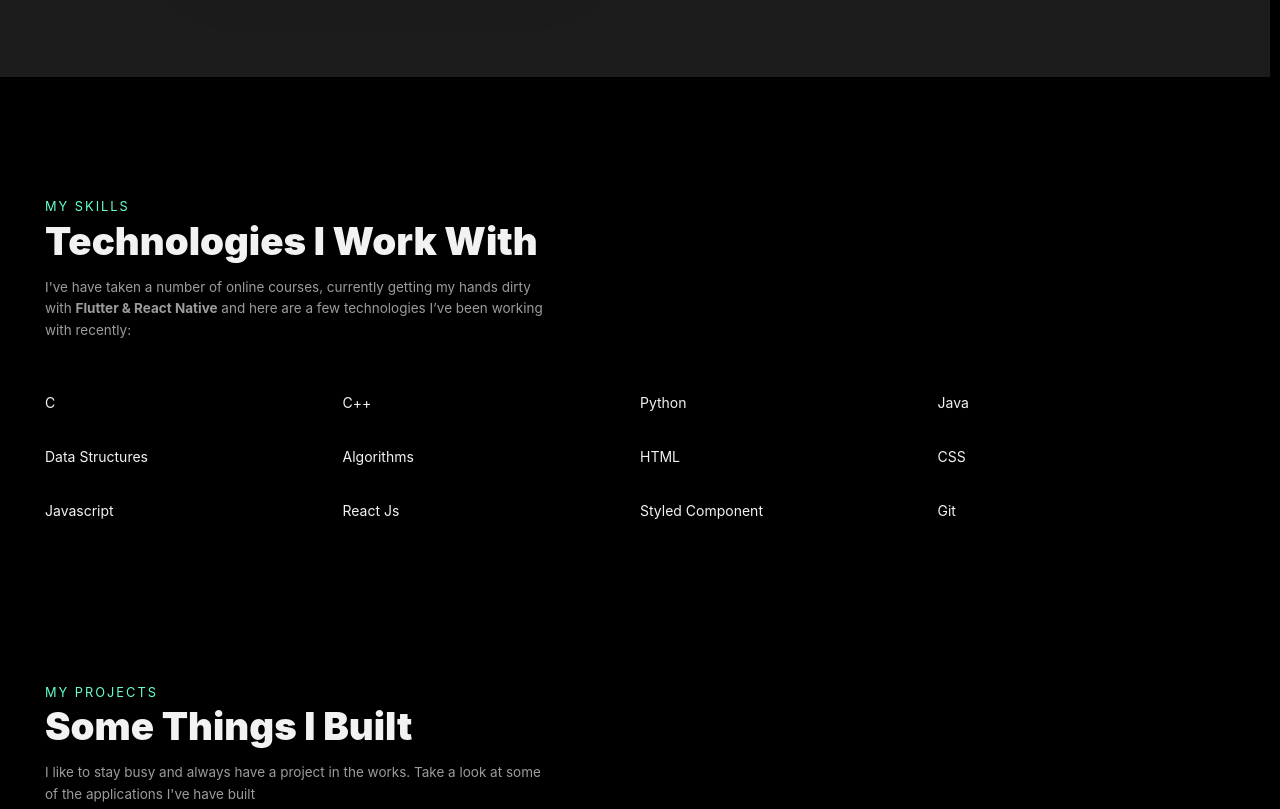
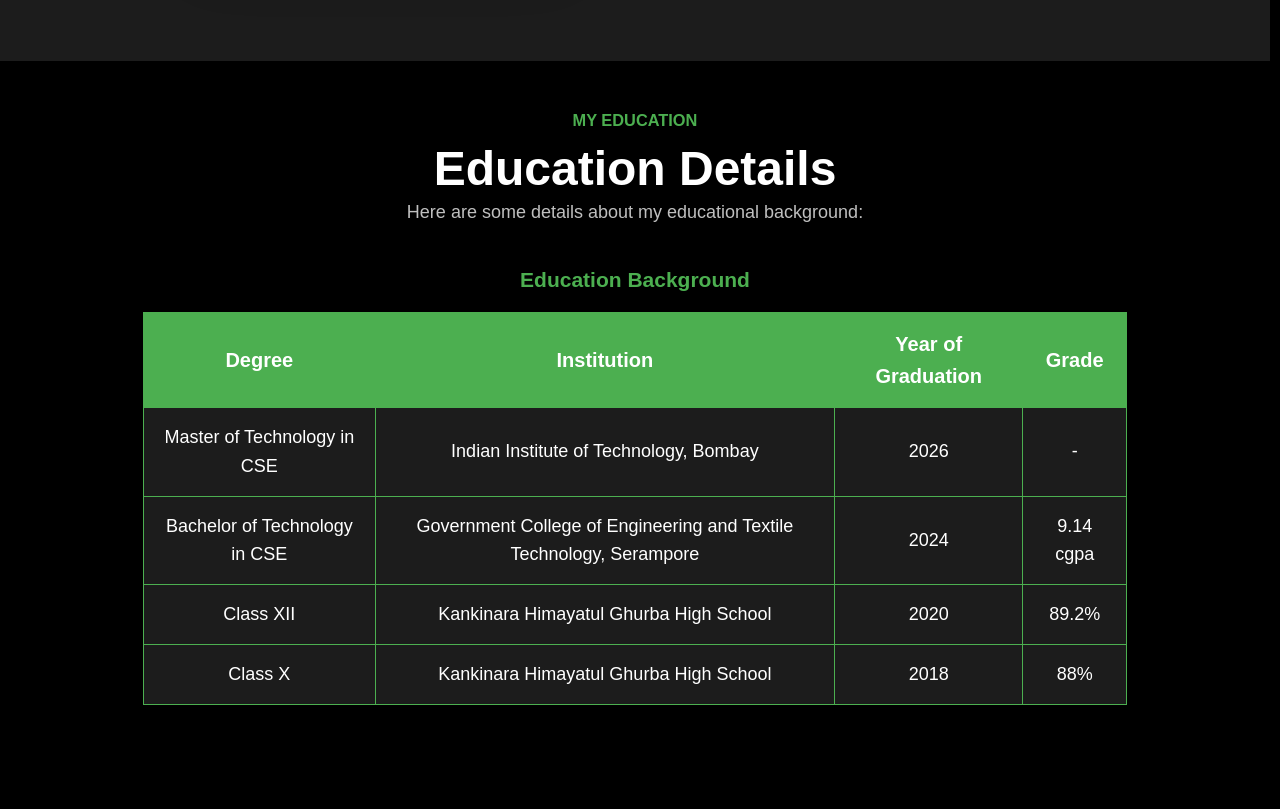
Before and after one commit to affancoder/farhanportfolio, a plain HTML site: page index.html in a window 1280 px wide. Shown: the part 1051-1860 px from the top of the page. Drawn offline with nearby package versions, Linux system fonts and the light colour scheme.

Commit message:
Add files via upload

```diff
--- a/index.html
+++ b/index.html
@@ -63,6 +63,13 @@
 
         <ul class="social-nav">
           <li>
+            <a href="https://www.instagram.com/farhan.j.26/" rel="noreferrer" target="_blank" aria-label="link to instagram profile">
+              <svg xmlns="http://www.w3.org/2000/svg" width="18" height="18" viewBox="0 0 24 24" style="fill: currentColor">
+                <path d="M12 2.2c3.05 0 3.42.012 4.62.067 1.16.054 1.795.245 2.21.407a4.89 4.89 0 0 1 1.71 1.14 4.89 4.89 0 0 1 1.14 1.71c.162.415.353 1.05.407 2.21.055 1.2.067 1.57.067 4.62s-.012 3.42-.067 4.62c-.054 1.16-.245 1.795-.407 2.21a4.89 4.89 0 0 1-1.14 1.71 4.89 4.89 0 0 1-1.71 1.14c-.415.162-1.05.353-2.21.407-1.2.055-1.57.067-4.62.067s-3.42-.012-4.62-.067c-1.16-.054-1.795-.245-2.21-.407a4.89 4.89 0 0 1-1.71-1.14 4.89 4.89 0 0 1-1.14-1.71c-.162-.415-.353-1.05-.407-2.21C2.213 15.42 2.2 15.05 2.2 12s.012-3.42.067-4.62c.054-1.16.245-1.795.407-2.21A4.89 4.89 0 0 1 3.813 3.46a4.89 4.89 0 0 1 1.71-1.14c.415-.162 1.05-.353 2.21-.407C8.58 2.213 8.95 2.2 12 2.2m0-2.2C8.67 0 8.26.012 7.02.068 5.77.125 4.65.32 3.72.7a6.89 6.89 0 0 0-2.51 1.64 6.89 6.89 0 0 0-1.64 2.51c-.38.93-.575 2.05-.632 3.3C.013 8.26 0 8.67 0 12c0 3.33.012 3.74.068 4.98.057 1.25.252 2.37.632 3.3a6.89 6.89 0 0 0 1.64 2.51 6.89 6.89 0 0 0 2.51 1.64c.93.38 2.05.575 3.3.632C8.26 23.988 8.67 24 12 24s3.74-.012 4.98-.068c1.25-.057 2.37-.252 3.3-.632a6.89 6.89 0 0 0 2.51-1.64 6.89 6.89 0 0 0 1.64-2.51c.38-.93.575-2.05.632-3.3.057-1.24.068-1.65.068-4.98s-.012-3.74-.068-4.98c-.057-1.25-.252-2.37-.632-3.3a6.89 6.89 0 0 0-1.64-2.51A6.89 6.89 0 0 0 20.02.7c-.93-.38-2.05-.575-3.3-.632C15.74.013 15.33 0 12 0zm0 5.838a6.162 6.162 0 1 0 0 12.324 6.162 6.162 0 0 0 0-12.324zm0 10.143a3.982 3.982 0 1 1 0-7.963 3.982 3.982 0 0 1 0 7.963zm6.406-11.846a1.44 1.44 0 1 1 0-2.881 1.44 1.44 0 0 1 0 2.881z"></path>
+              </svg>
+            </a>
+          </li>
+          <li>
             <a href="https://x.com/farru2610" rel="noreferrer" target="_blank" aria-label="link to twitter profile">
               <svg xmlns="http://www.w3.org/2000/svg" width="18" height="18" viewBox="0 0 24 24" style="fill: currentColor">
                 <path d="M19.633 7.997c.013.175.013.349.013.523 0 5.325-4.053 11.461-11.46 11.461-2.282 0-4.402-.661-6.186-1.809.324.037.636.05.973.05a8.07 8.07 0 0 0 5.001-1.721 4.036 4.036 0 0 1-3.767-2.793c.249.037.499.062.761.062.361 0 .724-.05 1.061-.137a4.027 4.027 0 0 1-3.23-3.953v-.05c.537.299 1.16.486 1.82.511a4.022 4.022 0 0 1-1.796-3.354c0-.748.199-1.434.548-2.032a11.457 11.457 0 0 0 8.306 4.215c-.062-.3-.1-.611-.1-.923a4.026 4.026 0 0 1 4.028-4.028c1.16 0 2.207.486 2.943 1.272a7.957 7.957 0 0 0 2.556-.973 4.02 4.02 0 0 1-1.771 2.22 8.073 8.073 0 0 0 2.319-.624 8.645 8.645 0 0 1-2.019 2.083z"></path>
@@ -79,6 +86,13 @@
           <li>
             <a href="https://github.com/farru2610" rel="noreferrer" target="_blank" aria-label="link to github account"><svg xmlns="http://www.w3.org/2000/svg" width="18" height="18" viewBox="0 0 24 24" style="fill: currentColor">
                 <path fill-rule="evenodd" clip-rule="evenodd" d="M12.026 2c-5.509 0-9.974 4.465-9.974 9.974 0 4.406 2.857 8.145 6.821 9.465.499.09.679-.217.679-.481 0-.237-.008-.865-.011-1.696-2.775.602-3.361-1.338-3.361-1.338-.452-1.152-1.107-1.459-1.107-1.459-.905-.619.069-.605.069-.605 1.002.07 1.527 1.028 1.527 1.028.89 1.524 2.336 1.084 2.902.829.091-.645.351-1.085.635-1.334-2.214-.251-4.542-1.107-4.542-4.93 0-1.087.389-1.979 1.024-2.675-.101-.253-.446-1.268.099-2.64 0 0 .837-.269 2.742 1.021a9.582 9.582 0 0 1 2.496-.336 9.554 9.554 0 0 1 2.496.336c1.906-1.291 2.742-1.021 2.742-1.021.545 1.372.203 2.387.099 2.64.64.696 1.024 1.587 1.024 2.675 0 3.833-2.33 4.675-4.552 4.922.355.308.675.916.675 1.846 0 1.334-.012 2.41-.012 2.737 0 .267.178.577.687.479C19.146 20.115 22 16.379 22 11.974 22 6.465 17.535 2 12.026 2z"></path>
+              </svg>
+            </a>
+          </li>
+          <li>
+            <a href="https://www.facebook.com/farhan.j.26" rel="noreferrer" target="_blank" aria-label="link to facebook profile">
+              <svg xmlns="http://www.w3.org/2000/svg" width="18" height="18" viewBox="0 0 24 24" style="fill: currentColor">
+                <path d="M22.675 0H1.325C.594 0 0 .594 0 1.326v21.348C0 23.406.594 24 1.325 24h11.495v-9.294H9.691v-3.622h3.129V8.413c0-3.1 1.894-4.788 4.659-4.788 1.325 0 2.463.099 2.796.143v3.24h-1.918c-1.504 0-1.796.715-1.796 1.763v2.312h3.591l-.467 3.622h-3.124V24h6.126C23.406 24 24 23.406 24 22.674V1.326C24 .594 23.406 0 22.675 0z"></path>
               </svg>
             </a>
           </li>
@@ -152,6 +166,46 @@
         </article>
       </div>
     </section>
+
+    <section class="education">
+      <h3>MY EDUCATION</h3>
+      <h1>Education Details</h1>
+      <p>Here are some details about my educational background:</p>
+
+      <h2>Education Background</h2>
+      <table>
+        <tr>
+          <th>Degree</th>
+          <th>Institution</th>
+          <th>Year of Graduation</th>
+          <th>Grade</th>
+        </tr>
+        <tr>
+          <td>Master of Technology in CSE</td>
+          <td>Indian Institute of Technology, Bombay</td>
+          <td>2026</td>
+          <td>-</td>
+        </tr>
+        <tr>
+          <td>Bachelor of Technology in CSE</td>
+          <td>Government College of Engineering and Textile Technology, Serampore</td>
+          <td>2024</td>
+          <td>9.14 cgpa</td>
+        </tr>
+        <tr>
+          <td>Class XII</td>
+          <td>Kankinara Himayatul Ghurba High School</td>
+          <td>2020</td>
+          <td>89.2%</td>
+        </tr>
+        <tr>
+          <td>Class X</td>
+          <td>Kankinara Himayatul Ghurba High School</td>
+          <td>2018</td>
+          <td>88%</td>
+        </tr>
+      </table>
+  </section>
 
     <!-- my skills -->
     <section class="my-skills" id="skills" data-aos="fade-up">
@@ -419,10 +473,19 @@
       <div>
         <ul>
           <li>
-            <a href="https://github.com/farru2610" rel="noreferrer" target="_blank" class="hover-effect">github</a>
+            <a href="https://www.instagram.com/farhan.j.26/" rel="noreferrer" target="_blank" class="hover-effect">Instagram</a>
           </li>
           <li>
-            <a href="https://x.com/farru2610" rel="noreferrer" target="_blank" class="hover-effect">twitter</a>
+            <a href="https://www.facebook.com/farhan.j.26" rel="noreferrer" target="_blank" class="hover-effect">Facebook</a>
+          </li>
+          <li>
+            <a href="https://github.com/farru2610" rel="noreferrer" target="_blank" class="hover-effect">Github</a>
+          </li>
+          <li>
+            <a href="https://x.com/farru2610" rel="noreferrer" target="_blank" class="hover-effect">Twitter</a>
+          </li>
+          <li>
+            <a href="https://www.linkedin.com/in/farhan-jawaid-aaa0321ab/" rel="noreferrer" target="_blank" class="hover-effect">Linkedin</a>
           </li>
         </ul>
         <a href="#top" class="top">
--- a/styles.css
+++ b/styles.css
@@ -130,31 +130,38 @@ h3 {
 		animation-timing-function: ease-in;
 		opacity: 0;
 	}
+
 	38% {
 		transform: translateX(0);
 		animation-timing-function: ease-out;
 		opacity: 1;
 	}
+
 	55% {
 		transform: translateX(-68px);
 		animation-timing-function: ease-in;
 	}
+
 	72% {
 		transform: translateX(0);
 		animation-timing-function: ease-out;
 	}
+
 	81% {
 		transform: translateX(-28px);
 		animation-timing-function: ease-in;
 	}
+
 	90% {
 		transform: translateX(0);
 		animation-timing-function: ease-out;
 	}
+
 	95% {
 		transform: translateX(-8px);
 		animation-timing-function: ease-in;
 	}
+
 	100% {
 		transform: translateX(0);
 		animation-timing-function: ease-out;
@@ -165,6 +172,7 @@ h3 {
 	0% {
 		opacity: 0;
 	}
+
 	100% {
 		opacity: 1;
 	}
@@ -175,6 +183,7 @@ h3 {
 		transform: translateY(-1000px);
 		opacity: 0;
 	}
+
 	100% {
 		transform: translateY(0);
 		opacity: 1;
@@ -464,6 +473,90 @@ small {
 	line-height: 1.8;
 }
 
+/* Education */
+
+body {
+	margin: 0;
+	padding: 0;
+	font-family: 'Arial', sans-serif;
+	background-color: #000;
+	color: #fff;
+}
+
+.education {
+	text-align: center;
+	padding: 50px 20px;
+}
+
+.education h3 {
+	color: #4CAF50;
+	font-weight: bold;
+	margin-bottom: 10px;
+}
+
+.education h1 {
+	font-size: 48px;
+	margin: 0;
+	padding: 0;
+}
+
+.education p {
+	font-size: 18px;
+	color: #bfbfbf;
+	margin-bottom: 40px;
+}
+
+h2 {
+	color: #4CAF50;
+	margin-bottom: 20px;
+}
+
+/* Table styling */
+table {
+	width: 80%;
+	margin: 0 auto;
+	border-collapse: collapse;
+	margin-bottom: 50px;
+}
+
+table,
+th,
+td {
+	border: 1px solid #4CAF50;
+}
+
+th,
+td {
+	padding: 15px;
+	text-align: center;
+	color: #fff;
+}
+
+th {
+	background-color: #4CAF50;
+	font-size: 20px;
+	font-weight: bold;
+}
+
+td {
+	background-color: #1c1c1c;
+	font-size: 18px;
+}
+
+/* Responsive styling */
+@media (max-width: 768px) {
+	table {
+		width: 100%;
+	}
+
+	th,
+	td {
+		font-size: 16px;
+		padding: 10px;
+	}
+}
+
+
 /*******************
 		MY SKILLS SECTION
 *************************/
@@ -515,6 +608,7 @@ small {
 .project:nth-child(even) a {
 	order: 2;
 }
+
 .project:nth-child(even) div {
 	order: 1;
 }
@@ -849,6 +943,7 @@ small {
 	.project:nth-child(even) img {
 		order: 1;
 	}
+
 	.project:nth-child(even) div {
 		order: 2;
 	}
```
Also changed, not shown: script.js (+17 -17 lines).
